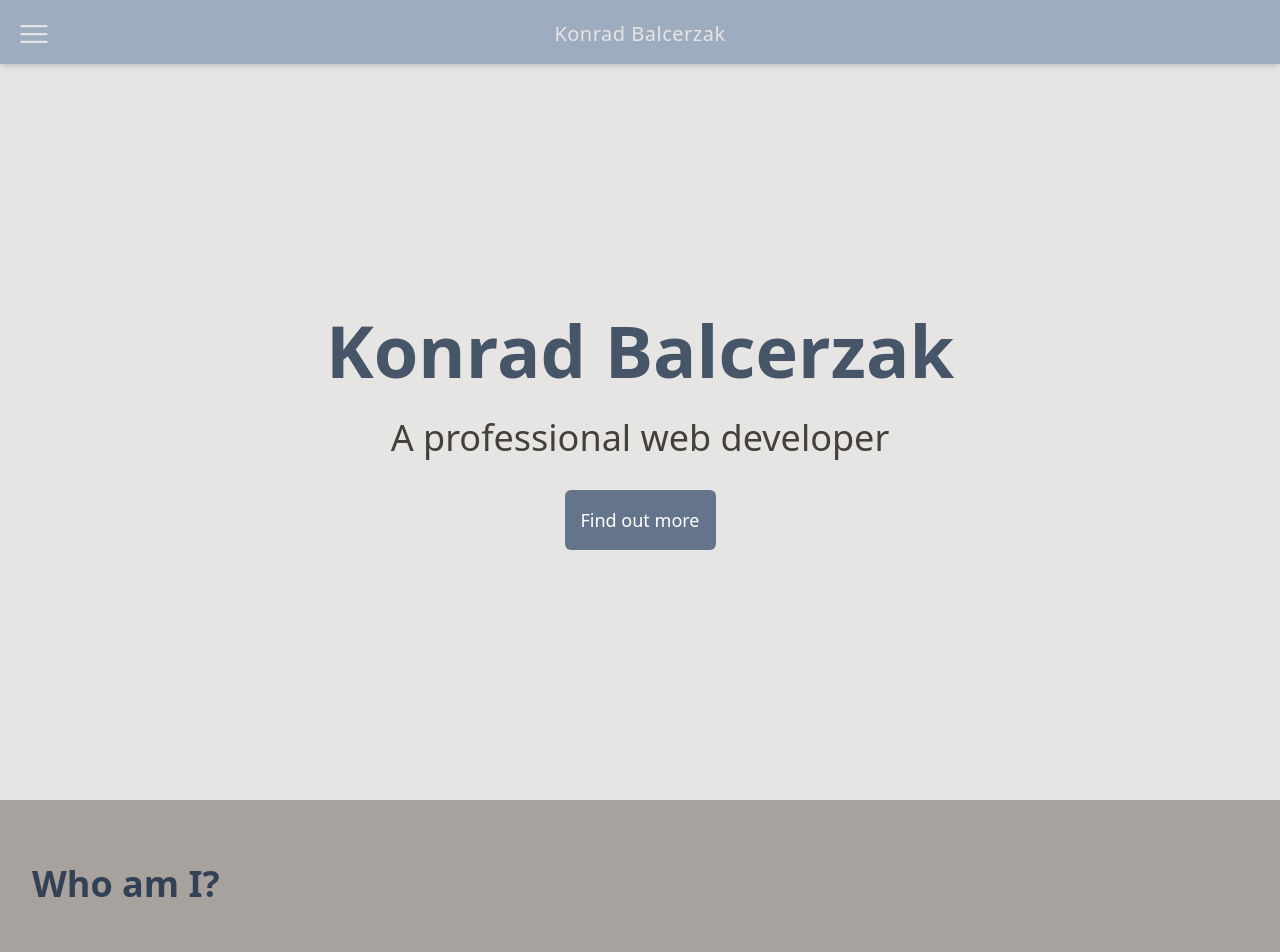
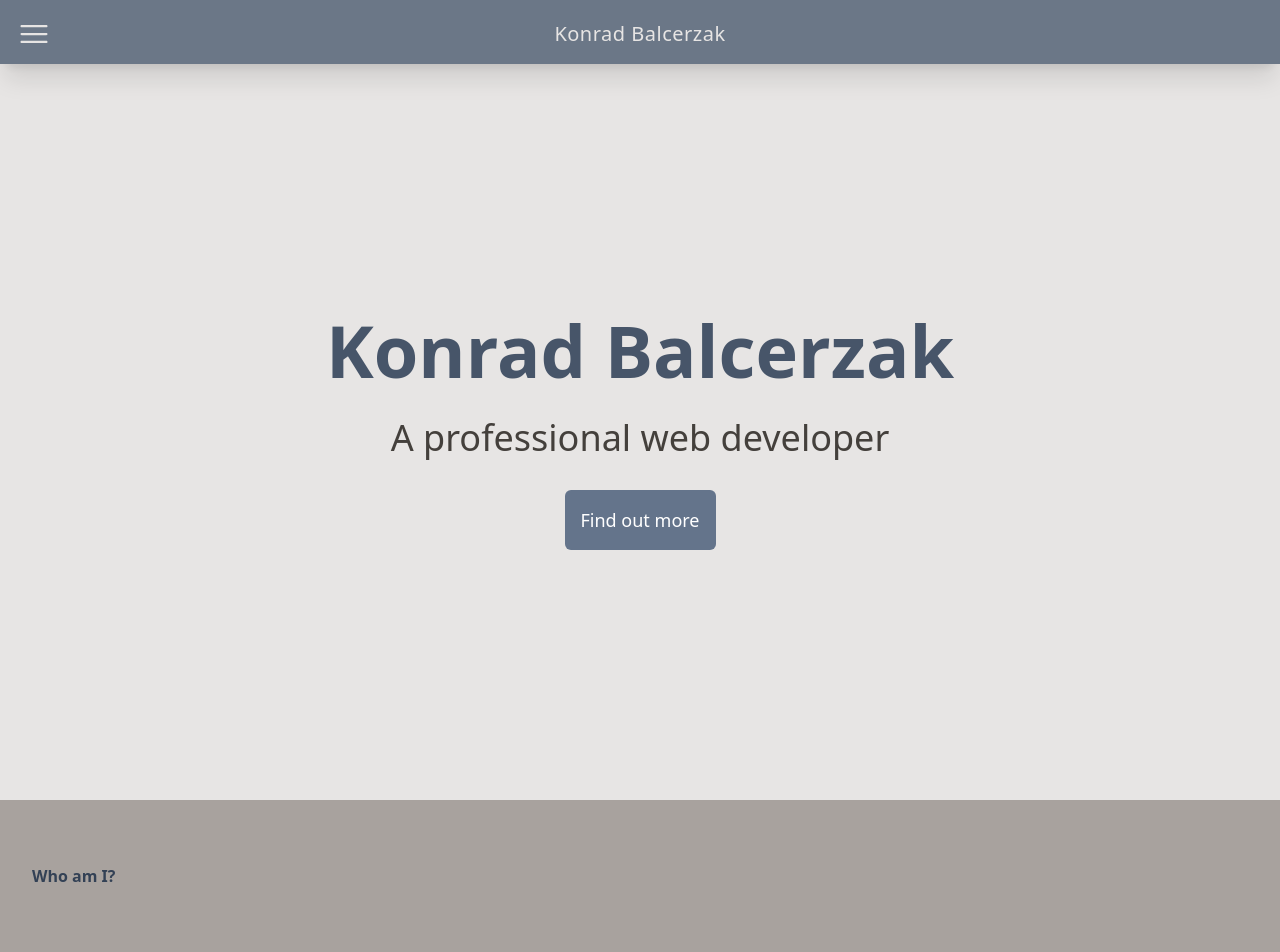
Before and after one commit to FerroMeow/konrad-balcerzak.com, a SvelteKit app: page / in a window 1280 px wide. Shown: the top 952 px of the page. Built offline with nearby package versions, Linux system fonts and the light colour scheme.

Commit message:
Create an error page

```diff
--- a/src/lib/Heading.svelte
+++ b/src/lib/Heading.svelte
@@ -9,6 +9,6 @@
 	}
 </script>
 
-<svelte:element this={`h${level}`} class="text-4xl text-slate-700 font-semibold {className}">
+<svelte:element this={`h${level}`} class="text-slate-700 font-semibold {className}">
 	<slot />
 </svelte:element>
--- a/src/lib/navigation/Navigation.svelte
+++ b/src/lib/navigation/Navigation.svelte
@@ -24,7 +24,7 @@
 </script>
 
 <div
-	class="h-16 top-0 md:sticky w-full p-4 shadow-md bg-slate-400/90 backdrop-blur-lg after:clear-left text-stone-200"
+	class="h-16 top-0 md:sticky w-full p-4 shadow-xl bg-slate-600/80 backdrop-blur-md after:clear-left text-stone-200"
 	class:max-md:sticky={expanded}
 	class:max-md:static={!expanded}
 >
--- /dev/null
+++ b/src/routes/+error.svelte
@@ -0,0 +1,23 @@
+<script>
+	import { page } from '$app/stores';
+	import Heading from '$lib/Heading.svelte';
+	let status = $page.status;
+</script>
+
+<div
+	class="container min-h-screen-nav p-8 mx-auto text-center flex items-center justify-center text-stone-600"
+>
+	<div>
+		<Heading level={1} className="text-2xl sm:text-4xl lg:text-5xl"
+			>Oops! An error has occurred.</Heading
+		>
+		<p class="text-lg my-4">Error {status}: {$page.error?.message}</p>
+		<p class="text-lg my-4">Try again later, or try accessing a different page.</p>
+		<figure class="my-4">
+			<img src="https://http.cat/{status}" alt="Error from https://http.cat" />
+			<figcaption>
+				Error {status} from <a href="https://http.cat" target="_blank">https://http.cat</a>
+			</figcaption>
+		</figure>
+	</div>
+</div>
--- a/src/routes/+layout.svelte
+++ b/src/routes/+layout.svelte
@@ -13,7 +13,7 @@
 	Skip to main content
 </a>
 <Navigation />
-<main id="content" class="min-h-screen-nav">
+<main id="content" class="min-h-screen-nav bg-stone-200">
 	<slot />
 </main>
 <Footer />
--- a/src/routes/+page.svelte
+++ b/src/routes/+page.svelte
@@ -5,7 +5,7 @@
 	export let data: PageData;
 </script>
 
-<header class="text-center h-screen-nav flex flex-col justify-center bg-stone-200">
+<header class="text-center h-screen-nav flex flex-col justify-center">
 	<h1 class="text-4xl md:text-7xl font-semibold text-slate-600">Konrad Balcerzak</h1>
 	<p class="text-lg md:text-4xl mt-4 md:mt-8 text-stone-700">A professional web developer</p>
 	<a href="/about" class="btn mx-auto mt-8 text-lg p-4">Find out more</a>
```
